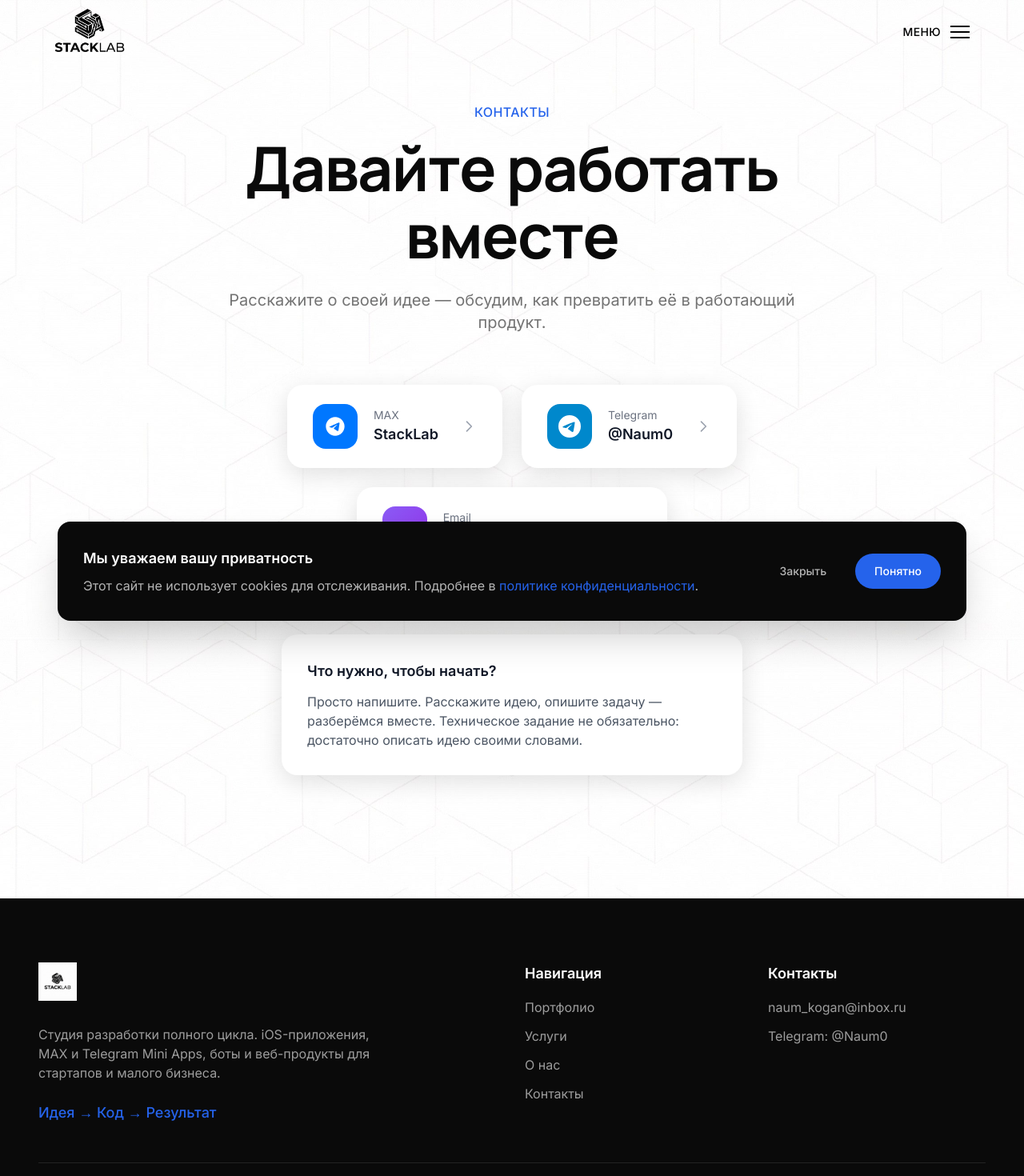
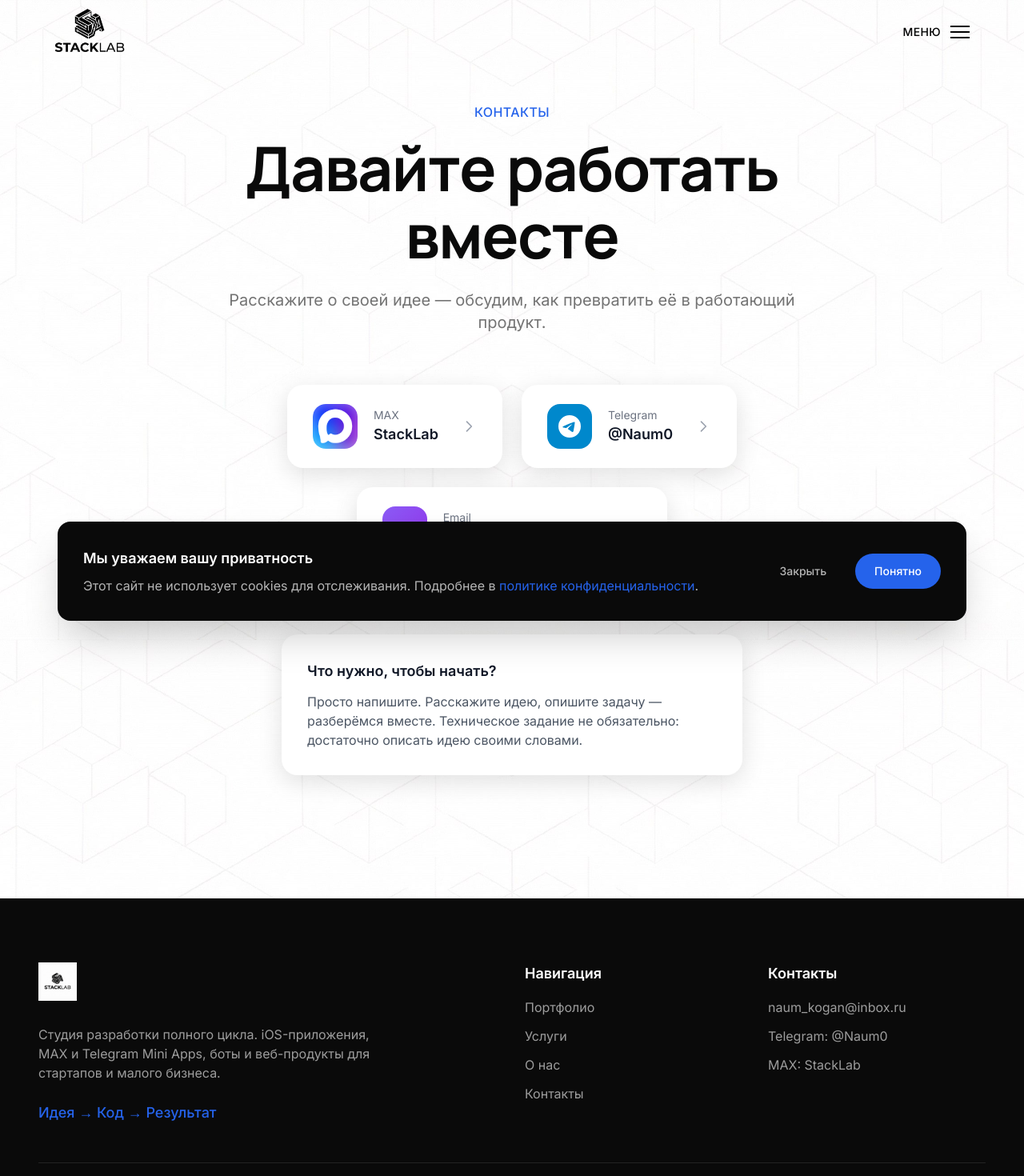
Before and after one commit to Camelot770/my_portfolio, a Next.js app: page /contact in a window 1280 px wide. Shown: the top 1470 px of the page at 80% size. Built offline with nearby package versions, Linux system fonts and the light colour scheme.

Commit message:
Use MAX logo image in contacts and add MAX to footer
Replace generic SVG icon with actual MAX Logo.png on the contacts
page and add MAX messenger link to the footer contacts section.

```diff
--- a/src/app/contact/ContactContent.tsx
+++ b/src/app/contact/ContactContent.tsx
@@ -1,5 +1,6 @@
 'use client';
 
+import Image from 'next/image';
 import { motion } from 'framer-motion';
 import { fadeInUp, staggerContainer } from '@/lib/animations';
 
@@ -48,10 +49,14 @@ export function ContactContent() {
               whileTap={{ scale: 0.98 }}
               transition={{ type: 'spring', stiffness: 400, damping: 17 }}
             >
-              <div className="w-14 h-14 rounded-2xl bg-[#0077FF] flex items-center justify-center group-hover:scale-110 group-hover:rotate-6 transition-transform duration-300">
-                <svg className="w-7 h-7 text-white" viewBox="0 0 24 24" fill="currentColor">
-                  <path d="M12 2C6.48 2 2 6.48 2 12s4.48 10 10 10 10-4.48 10-10S17.52 2 12 2zm4.64 6.8c-.15 1.58-.8 5.42-1.13 7.19-.14.75-.42 1-.68 1.03-.58.05-1.02-.38-1.58-.75-.88-.58-1.38-.94-2.23-1.5-.99-.65-.35-1.01.22-1.59.15-.15 2.71-2.48 2.76-2.69a.2.2 0 00-.05-.18c-.06-.05-.14-.03-.21-.02-.09.02-1.49.95-4.22 2.79-.4.27-.76.41-1.08.4-.36-.01-1.04-.2-1.55-.37-.63-.2-1.12-.31-1.08-.66.02-.18.27-.36.74-.55 2.92-1.27 4.86-2.11 5.83-2.51 2.78-1.16 3.35-1.36 3.73-1.36.08 0 .27.02.39.12.1.08.13.19.14.27-.01.06.01.24 0 .38z"/>
-                </svg>
+              <div className="w-14 h-14 rounded-2xl overflow-hidden flex items-center justify-center group-hover:scale-110 group-hover:rotate-6 transition-transform duration-300">
+                <Image
+                  src="/images/max-logo.png"
+                  alt="MAX"
+                  width={56}
+                  height={56}
+                  className="w-full h-full object-cover"
+                />
               </div>
               <div className="text-left">
                 <div className="text-sm text-gray-500">MAX</div>
--- a/src/components/layout/Footer.tsx
+++ b/src/components/layout/Footer.tsx
@@ -84,6 +84,16 @@ export function Footer() {
                   Telegram: @Naum0
                 </a>
               </li>
+              <li>
+                <a
+                  href="https://max.ru/u/f9LHodD0cOLGKi7i1KndiYLJAU1rf7OCpsTt2VCnnAAN7qe3VUEjR99azyg"
+                  target="_blank"
+                  rel="noopener noreferrer"
+                  className="text-white/60 hover:text-white transition-colors"
+                >
+                  MAX: StackLab
+                </a>
+              </li>
             </ul>
           </motion.div>
         </motion.div>
```
Also changed, not shown: public/images/max-logo.png (added).
